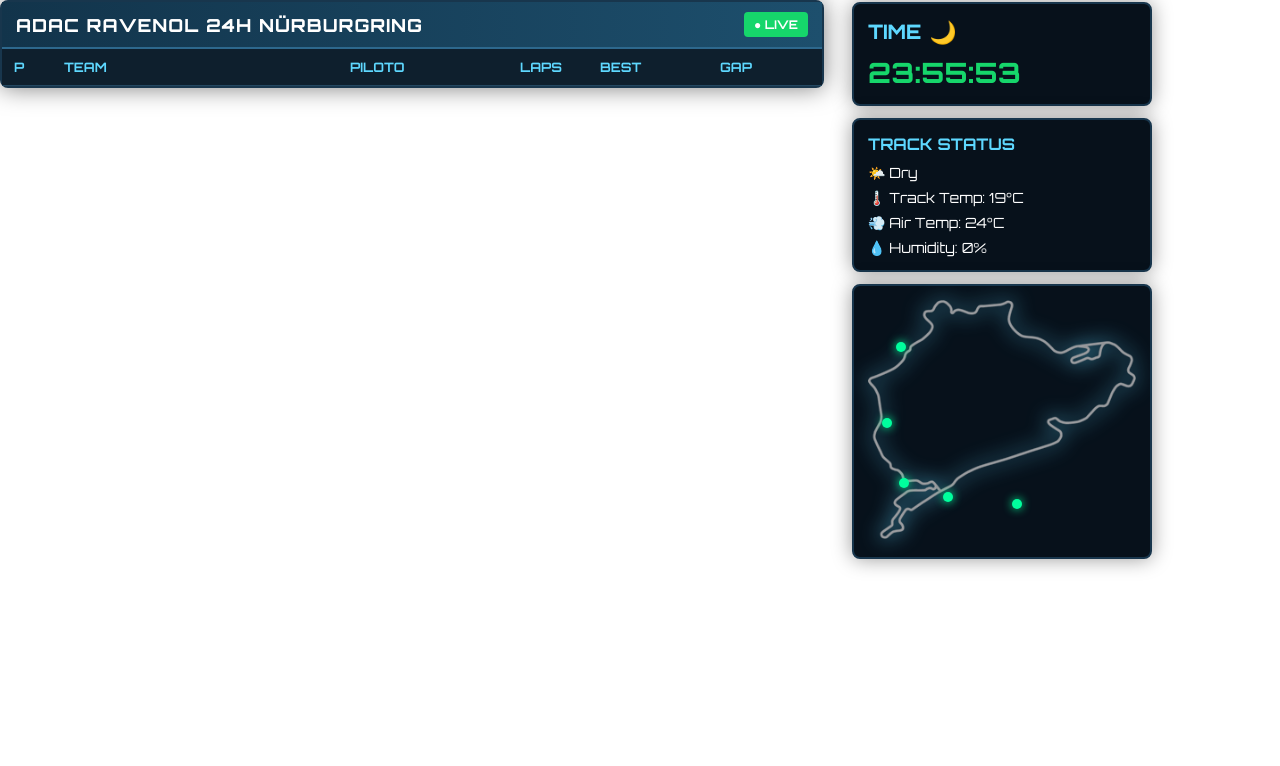
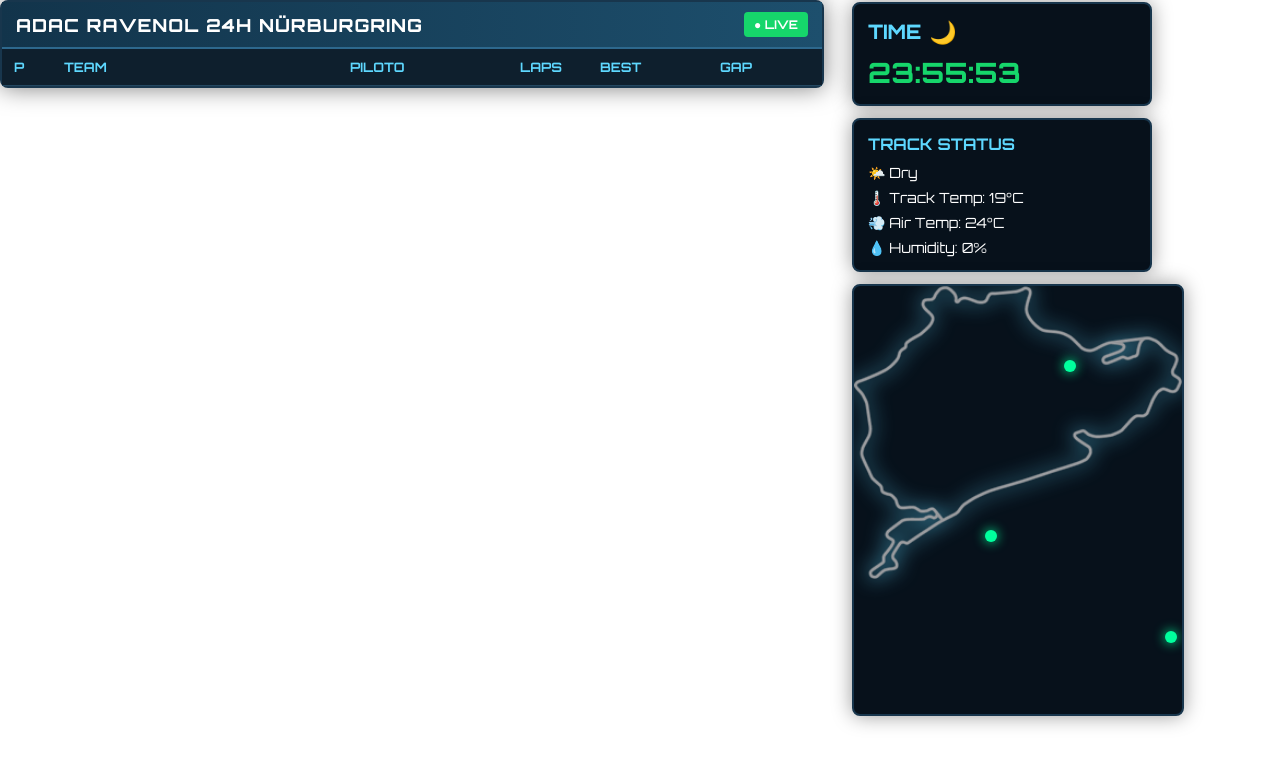
Before and after one commit to Chavitoxo/nurburgring-overlay, a website: page index.html in a window 1280 px wide. Drawn offline with Linux system fonts and the light colour scheme; no server answers.

```diff
--- a/script.js
+++ b/script.js
@@ -123,34 +123,6 @@
     document.getElementById('clock').textContent =
     `${h}:${m}:${s}`;
 
-    const hour = now.getHours();
-
-    let icon = '☀️';
-
-    if(hour >= 6 && hour < 12){
-
-        icon = '🌅';
-
-    }
-    else if(hour >= 12 && hour < 18){
-
-        icon = '☀️';
-
-    }
-    else if(hour >= 18 && hour < 20){
-
-        icon = '🌇';
-
-    }
-    else{
-
-        icon = '🌙';
-
-    }
-
-    document.getElementById('dayicon').textContent =
-    icon;
-
 }
 
 window.onload = () => {
@@ -161,12 +133,57 @@
 
 };
 
+const trackPoints = [
+
+    {x:195,y:78},
+    {x:170,y:95},
+    {x:145,y:125},
+    {x:135,y:165},
+    {x:128,y:210},
+    {x:138,y:255},
+    {x:160,y:295},
+    {x:195,y:330},
+    {x:240,y:355},
+    {x:285,y:365},
+    {x:320,y:350},
+    {x:345,y:320},
+    {x:365,y:290},
+    {x:395,y:265},
+    {x:430,y:245},
+    {x:470,y:220},
+    {x:510,y:195},
+    {x:550,y:170},
+    {x:590,y:145},
+    {x:625,y:120},
+    {x:655,y:98},
+    {x:690,y:88},
+    {x:715,y:100},
+    {x:725,y:130},
+    {x:710,y:165},
+    {x:685,y:195},
+    {x:650,y:220},
+    {x:610,y:230},
+    {x:570,y:225},
+    {x:535,y:210},
+    {x:510,y:195},
+    {x:490,y:220},
+    {x:495,y:255},
+    {x:520,y:280},
+    {x:555,y:285},
+    {x:595,y:270},
+    {x:630,y:245},
+    {x:660,y:215},
+    {x:690,y:180},
+    {x:710,y:140}
+
+];
+
 const dotsContainer =
 document.getElementById('trackdots');
 
 const fakeCars = [];
 
-for(let i = 0; i < 5; i++){
+for(let i = 0; i < 8; i++){
 
     const dot = document.createElement('div');
 
@@ -178,9 +195,7 @@
 
         el:dot,
 
-        angle:Math.random() * 360,
-
-        radius:70 + Math.random() * 40
+        progress:i * 5
 
     });
 
@@ -190,24 +205,43 @@
 
     fakeCars.forEach(car => {
 
-        car.angle += 0.8;
+        car.progress += 0.08;
+
+        if(car.progress >= trackPoints.length){
+
+            car.progress = 0;
+
+        }
+
+        const index =
+        Math.floor(car.progress);
+
+        const nextIndex =
+        (index + 1) % trackPoints.length;
+
+        const p1 =
+        trackPoints[index];
+
+        const p2 =
+        trackPoints[nextIndex];
+
+        const t =
+        car.progress - index;
 
         const x =
-        120 +
-        Math.cos(car.angle * Math.PI/180)
-        * car.radius;
+        p1.x + (p2.x - p1.x) * t;
 
         const y =
-        120 +
-        Math.sin(car.angle * Math.PI/180)
-        * car.radius;
+        p1.y + (p2.y - p1.y) * t;
 
-        car.el.style.left = `${x}px`;
+        car.el.style.left =
+        `${x}px`;
 
-        car.el.style.top = `${y}px`;
+        car.el.style.top =
+        `${y}px`;
 
     });
 
 }
 
-setInterval(animateFakeCars, 30);
+setInterval(animateFakeCars,16);
--- a/style.css
+++ b/style.css
@@ -287,13 +287,22 @@
 
     position:relative;
 
+    width:300px;
+
+    height:400px;
+
+    overflow:hidden;
+
 }
 
 #trackimg{
 
     width:100%;
 
-    position:relative;
+    position:absolute;
+
+    top:0;
+    left:0;
 
     z-index:1;
 
@@ -322,14 +331,17 @@
 
     position:absolute;
 
-    width:10px;
-    height:10px;
+    width:12px;
+    height:12px;
 
     background:#00ff9d;
 
     border-radius:50%;
 
     box-shadow:
-    0 0 10px #00ff9d;
+    0 0 12px #00ff9d;
+
+    transform:
+    translate(-50%,-50%);
 
 }
```
